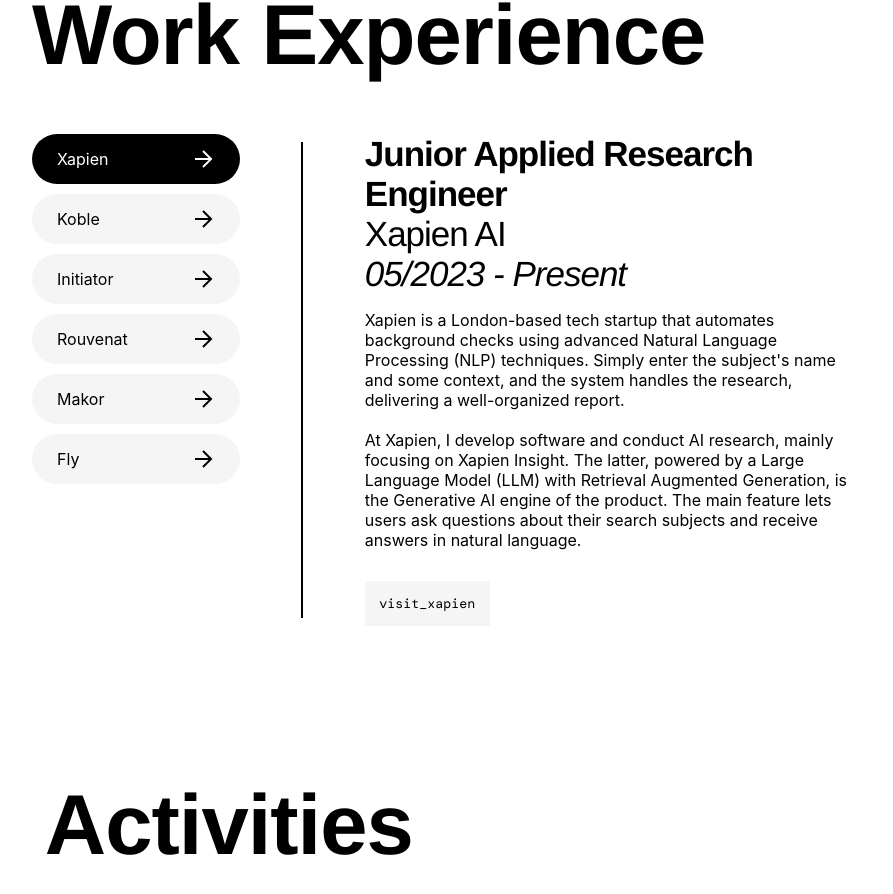
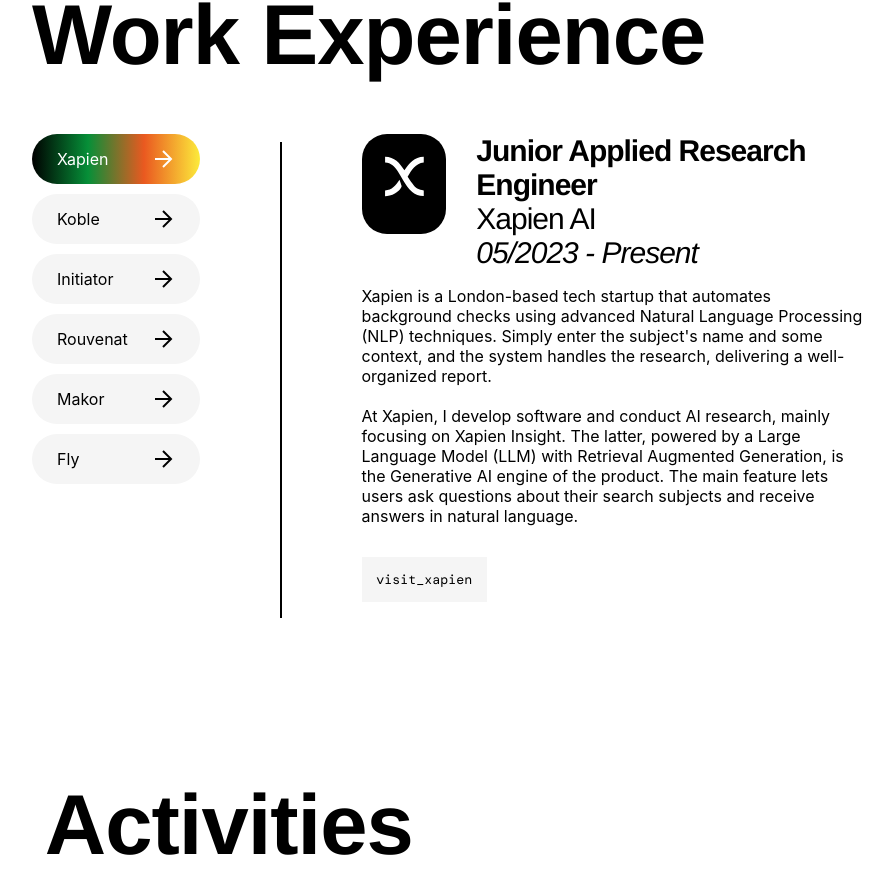
Before and after one commit to danyhersco/digital-resume, a React (Create React App) app: page / in a window 1280 px wide. Shown: the part 2494-3388 px from the top of the page, without its empty margins (192-1085 px from the left). Built offline with nearby package versions, Linux system fonts and the light colour scheme.

Commit message:
Modified style of work experience data

```diff
--- a/src/components/work-experience/WorkExperience.css
+++ b/src/components/work-experience/WorkExperience.css
@@ -37,7 +37,7 @@
 }
 
 .choice {
-  background-color: #F5F5F5;
+  background: #F5F5F5;
   border-radius: 50px;
   height: 50px;
   box-sizing: border-box;
@@ -45,17 +45,17 @@
   padding-right: 25px;
   display: flex;
   align-items: center;
-  transition: background-color ease 0.2s;
+  transition: background ease 0.2s;
 }
 
 .choice:hover {
-  background-color: #D9D9D9;
+  background: #D9D9D9;
 }
 
 .choice.selected {
-  background-color: #000000;
   color: white;
   fill: white;
+  background: linear-gradient(90deg, #000000, #068F38, #EA5920, #FCEB3B)
 }
 
 .work-experience-arrow {
@@ -64,30 +64,36 @@
 
 hr {
   border: 0.1px solid black;
+  margin-left: 80px;
+  margin-right: 80px;
 }
 
 .work-experience-data {
-  width: 60%;
+  width: 75%;
+}
+
+.work-experience-header {
+  display: flex;
+  gap: 30px;
 }
 
 .company-logo {
-  height: 15vh;
-  width: 15vh;
-  padding: 1vh;
-  border-radius: 50%;
-  transition: color 0.2s;
+  background-color: #000000;
+  border-radius: 25px;
+  width: 100px;
+  height: 100px;
 }
 
 .work-experience-job-title {
   font-family: 'Helvetica Neue';
-  font-size: 35px;
+  font-size: 30px;
   letter-spacing: -1px;
   margin: 0px;
 }
 
 .work-experience-company {
   font-family: 'Helvetica Neue';
-  font-size: 35px;
+  font-size: 30px;
   letter-spacing: -1px;
   margin: 0px;
   font-weight: 300;
@@ -95,7 +101,7 @@
 
 .work-experience-span {
   font-family: 'Helvetica Neue';
-  font-size: 35px;
+  font-size: 30px;
   letter-spacing: -1px;
   margin: 0px;
   font-weight: 300;
@@ -110,19 +116,10 @@
   width: 25%;
 }
 
-.company-logo {
-  width: 120px;
-  height: 120px;
-  background: black;
-  transition: background 0.2s;
-  margin-right: 15px;
-  margin-bottom: 15px;
-}
-
 .company-logo:hover {
-  background: linear-gradient(90deg, #000000, #068F38, #EA5920, #FCEB3B);
+  background: linear-gradient(45deg, #000000, #068F38, #EA5920, #FCEB3B);
 }
 
 .company-logo.selected {
-  background: linear-gradient(90deg, #000000, #068F38, #EA5920, #FCEB3B);
+  background: linear-gradient(45deg, #000000, #068F38, #EA5920, #FCEB3B);
 }
--- a/src/components/work-experience/WorkExperience.tsx
+++ b/src/components/work-experience/WorkExperience.tsx
@@ -26,6 +26,31 @@
       </span>
     ));
   };
+
+  let selectedLogo;
+
+  switch (selectedExperience) {
+    case "Xapien":
+      selectedLogo = <XapienLogo />;
+      break;
+    case "Koble":
+      selectedLogo = <KobleLogo />;
+      break;
+    case "Initiator":
+      selectedLogo = <InitiatorLogo />;
+      break;
+    case "Rouvenat":
+      selectedLogo = <RouvenatLogo />;
+      break;
+    case "Makor":
+      selectedLogo = <MakorLogo />;
+      break;
+    case "Fly":
+      selectedLogo = <FlyLogo />;
+      break;
+    default:
+      selectedLogo = <XapienLogo />;
+  }
 
   return (
     <div className="work-experience-section">
@@ -90,6 +115,9 @@
           </div>
           <hr/>
           <div className="work-experience-data">
+            <div className="work-experience-header">
+              <div className="company-logo">{selectedLogo}</div>
+              <div className="work-experience-specifics">
                 <h2 className="work-experience-job-title">
                   {workExperienceData.title}
                 </h2>
@@ -99,6 +127,8 @@
                 <h2 className="work-experience-span">
                   {workExperienceData.startDate} - {workExperienceData.endDate}
                 </h2>
+              </div>
+            </div>
             <p className="work-experience-description">
               {formatDescription(workExperienceData.description)}
             </p>
```
Lines whose indentation alone changed are shown as unchanged.
